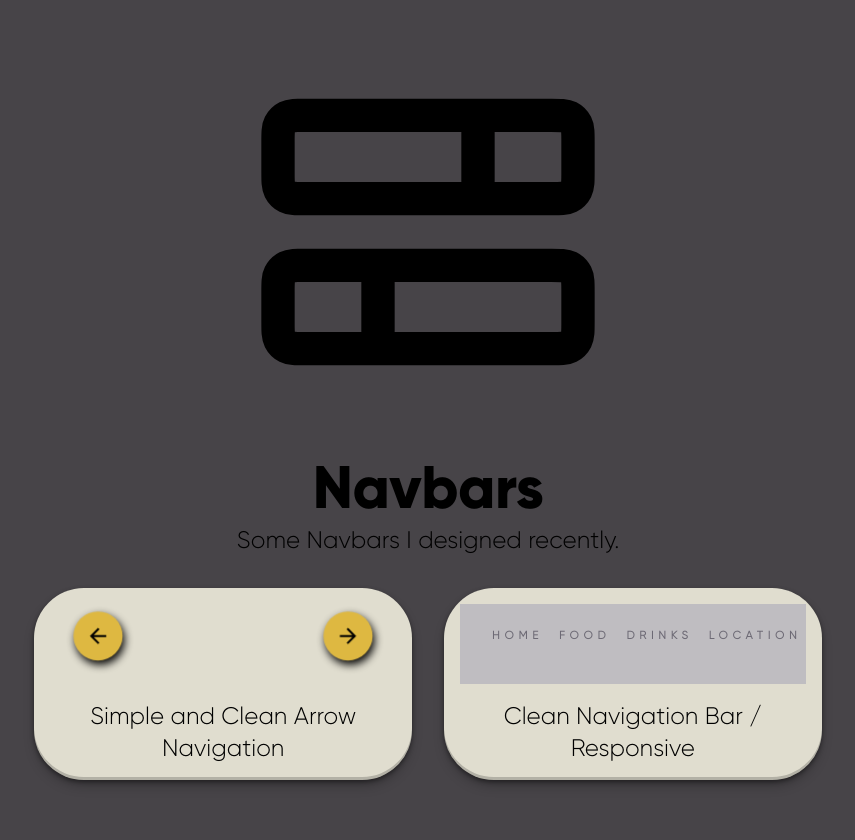
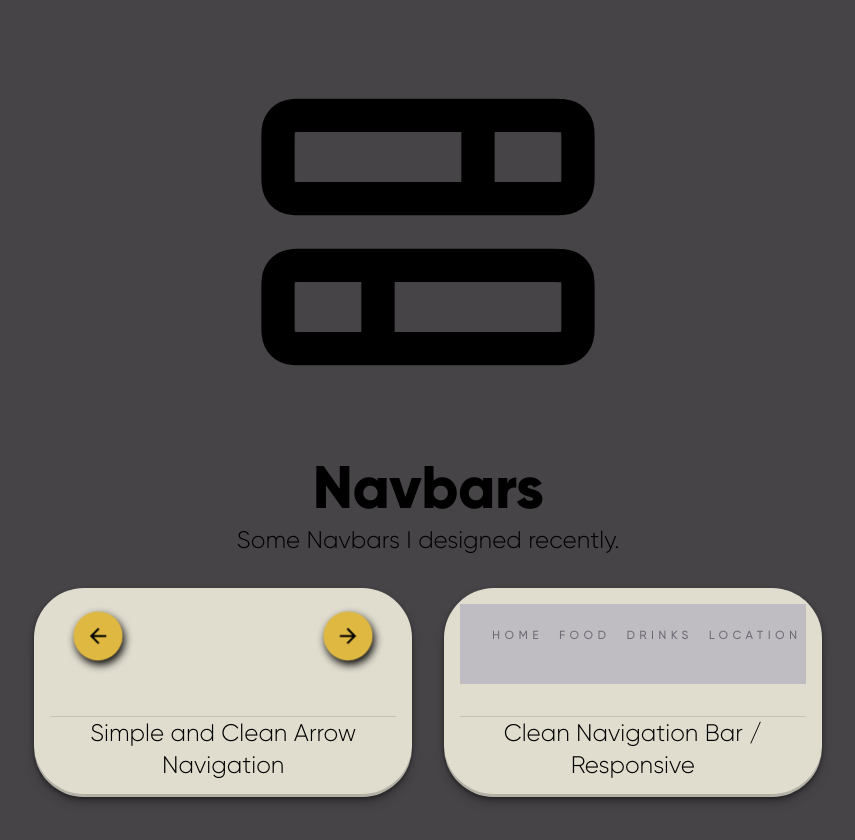
Before and after one commit to Lil-Youn/component-library, a React (Vite) app: page /navbars in a window 1280 px wide. Shown: the top 840 px of the page, without its empty margins (212-1067 px from the left). Built offline with nearby package versions, Linux system fonts and the light colour scheme.

Commit message:
Add Divider and Update Typography in Navbars

```diff
--- a/src/pages/navbars.tsx
+++ b/src/pages/navbars.tsx
@@ -1,4 +1,4 @@
-import { Container, Box, Typography } from "@mui/material";
+import { Container, Box, Typography, Divider } from "@mui/material";
 import NavbarLogo from "../assets/logo svgs/navbars.svg";
 import ArrowAppBar from "../components/navbars/arrow-navbar";
 import ResponsiveAppBar from "../components/navbars/responsive-navbar";
@@ -53,6 +53,7 @@ function Site2() {
           }}
         >
           <ArrowAppBar />
+          <Divider sx={{ width: "100%", marginTop: "1rem" }} />
           <Typography variant="h5" sx={{ fontFamily: "Gilroy light" }}>
             Simple and Clean Arrow Navigation
           </Typography>
@@ -76,6 +77,7 @@ function Site2() {
           }}
         >
           <ResponsiveAppBar />
+          <Divider sx={{ width: "100%", marginTop: "1rem" }} />
           <Typography variant="h5" sx={{ fontFamily: "Gilroy light" }}>
             Clean Navigation Bar / Responsive
           </Typography>
```
